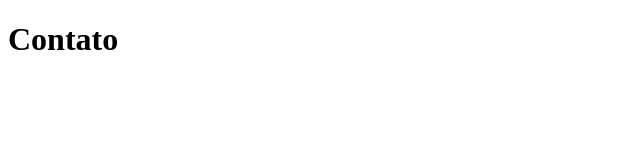
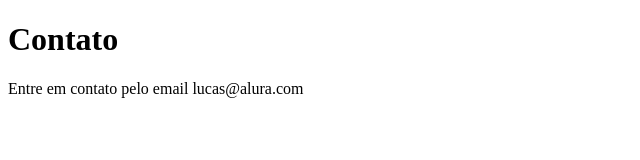
Before and after one commit to Patooouu/sistema-de-cadastro, a plain HTML site: page contato.html in a window 1280 px wide. Shown: the whole page, without its empty margins (0-640 px from the left). Drawn offline with Linux system fonts and the light colour scheme.

Commit message:
adicionando email de contato

```diff
--- a/contato.html
+++ b/contato.html
@@ -7,5 +7,6 @@
 </head>
 <body>
     <h1>Contato</h1>
+    <p>Entre em contato pelo email lucas@alura.com</p>
 </body>
 </html>
```
